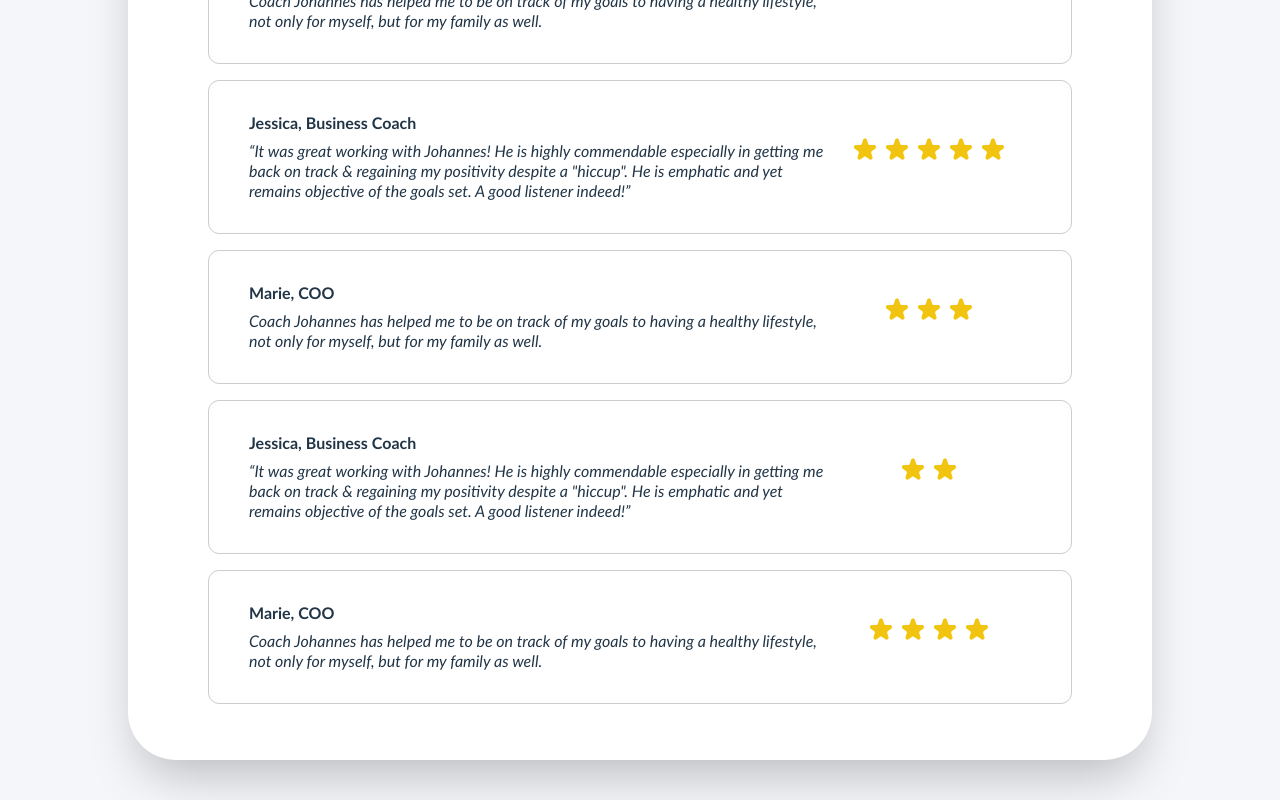
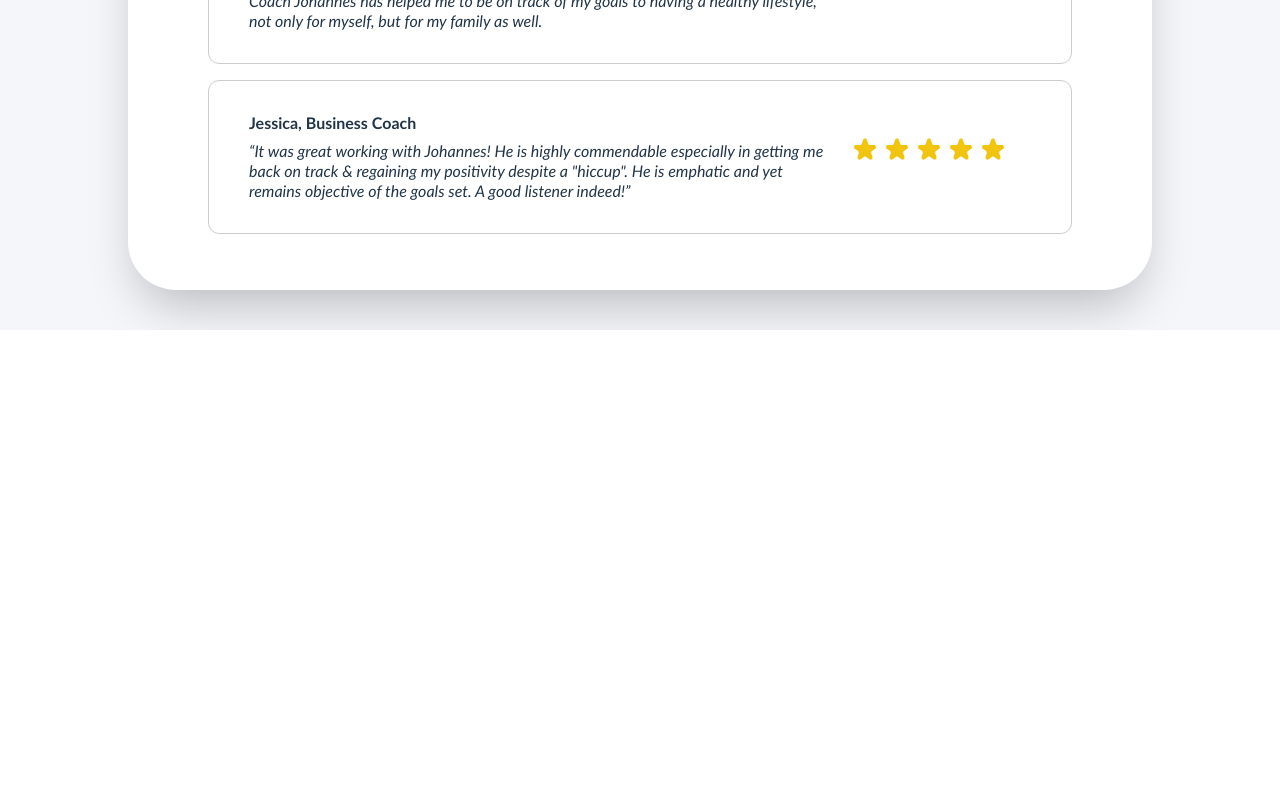
Before and after one commit to cjysmb/profile-web-app, a React (Vite) app: page / in a window 1280 px wide. Shown: the part 1849-2649 px from the top of the page. After the commit the page ends 2179 px from the top, so only its background shows below. Built offline with nearby package versions, Linux system fonts and the light colour scheme.

Commit message:
FIX: Remove extra testimonials

```diff
--- a/src/data/index.ts
+++ b/src/data/index.ts
@@ -53,37 +53,6 @@ export const Testimonials = {
             name: "Jessica, Business Coach",
             statement: "“It was great working with Johannes! He is highly commendable especially in getting me back on track & regaining my positivity despite a \"hiccup\". He is emphatic and yet remains objective of the goals set. A good listener indeed!”",
             star: 5
-        },
-        {
-            name: "Marie, COO",
-            statement: "Coach Johannes has helped me to be on track of my goals to having a healthy lifestyle, not only for myself, but for my family as well.",
-            star: 3
-        },
-        {
-            name: "Jessica, Business Coach",
-            statement: "“It was great working with Johannes! He is highly commendable especially in getting me back on track & regaining my positivity despite a \"hiccup\". He is emphatic and yet remains objective of the goals set. A good listener indeed!”",
-            star: 2
-        },
-        {
-            name: "Marie, COO",
-            statement: "Coach Johannes has helped me to be on track of my goals to having a healthy lifestyle, not only for myself, but for my family as well.",
-            star: 4
-        },
-        {
-            name: "Jessica, Business Coach",
-            statement: "“It was great working with Johannes! He is highly commendable especially in getting me back on track & regaining my positivity despite a \"hiccup\". He is emphatic and yet remains objective of the goals set. A good listener indeed!”",
-            star: 5
-        },
-        {
-            name: "Marie, COO",
-            statement: "Coach Johannes has helped me to be on track of my goals to having a healthy lifestyle, not only for myself, but for my family as well.",
-            star: 4
-        },
-        {
-            name: "Jessica, Business Coach",
-            statement: "“It was great working with Johannes! He is highly commendable especially in getting me back on track & regaining my positivity despite a \"hiccup\". He is emphatic and yet remains objective of the goals set. A good listener indeed!”",
-            star: 5
-        },
-
+        }
     ]
 }
```
